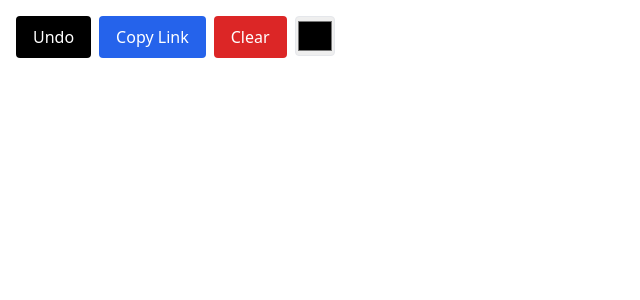
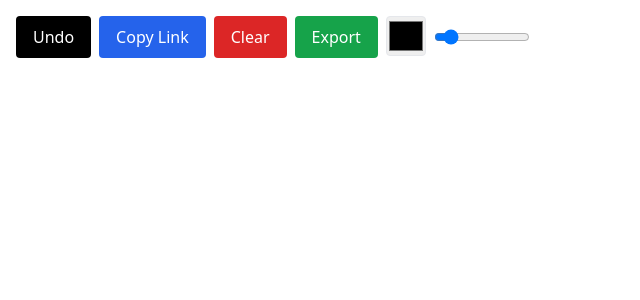
Before and after one commit to tess3r4c7/collaborative-whiteboard, a React app in the folder frontend/: page /room/1 in a window 1280 px wide. Shown: the top 300 px of the page, without its empty margins (0-640 px from the left). Built offline with nearby package versions, Linux system fonts and the light colour scheme; no server answers; the HTML template or start-up script is replaced by a standard one.

Commit message:
sync existing strokes for new users joining a room

```diff
--- a/frontend/src/Whiteboard.tsx
+++ b/frontend/src/Whiteboard.tsx
@@ -11,11 +11,12 @@ type Stroke = {
   userId: string;
   points: Point[];
   color: string;
+  width: number;
 };
 
 const Whiteboard = () => {
   const canvasRef = useRef<HTMLCanvasElement | null>(null);
-  const ctxRef = useRef<CanvasRenderingContext2D | null>(null)
+  const ctxRef = useRef<CanvasRenderingContext2D | null>(null);
 
   const [isDrawing, setIsDrawing] = useState(false);
 
@@ -26,6 +27,7 @@ const Whiteboard = () => {
   const pointBuffer = useRef<Point[]>([]);
 
   const [color, setColor] = useState("#000000");
+  const [width, setWidth] = useState(2);
 
   const { roomId } = useParams();
 
@@ -52,10 +54,11 @@ const Whiteboard = () => {
   }, []);
 
   useEffect(() => {
-    socket.on("start", ({x, y, color}) => {
+    socket.on("start", ({x, y, color, width}) => {
         const ctx = ctxRef.current;
         if (!ctx) return;
 
+        ctx.lineWidth = width;
         ctx.strokeStyle = color;
         ctx.beginPath();
         ctx.moveTo(x, y);
@@ -76,6 +79,10 @@ const Whiteboard = () => {
       setStrokes((prev) => [...prev, stroke]);
     });
 
+    socket.on("loadStrokes", (strokes: Stroke[]) => {
+      setStrokes((prev) => [...prev, ...strokes]);
+    });
+
     socket.on("undoStroke", (strokeId: string) => {
       setStrokes((prev) => prev.filter((s) => s.id !== strokeId));
     });
@@ -88,6 +95,7 @@ const Whiteboard = () => {
         socket.off("start");
         socket.off("draw");
         socket.off("strokeComplete");
+        socket.off("loadStrokes");
         socket.off("undoStroke");
         socket.off("clearCanvas");
     };
@@ -113,6 +121,7 @@ const Whiteboard = () => {
       ctx.moveTo(stroke.points[0].x, stroke.points[0].y);
 
       ctx.strokeStyle = stroke.color;
+      ctx.lineWidth = stroke.width;
 
       for (let i = 1; i < stroke.points.length; i++) {
         ctx.lineTo(stroke.points[i].x, stroke.points[i].y);
@@ -138,12 +147,13 @@ const Whiteboard = () => {
       userId: socket.id || "local",
       points: [{x, y}],
       color: color,
+      width: width,
     };
 
     currentStroke.current = newStroke;
     pointBuffer.current = [];
 
-    socket.emit("start", {x, y, color});
+    socket.emit("start", {x, y, color, width});
   };
 
   const draw = (e: React.MouseEvent<HTMLCanvasElement>) => {
@@ -155,6 +165,7 @@ const Whiteboard = () => {
     const x = e.nativeEvent.offsetX
     const y = e.nativeEvent.offsetY
 
+    ctx.lineWidth = width;
     ctx.strokeStyle = color;
 
     ctx.lineTo(x, y);
@@ -231,6 +242,16 @@ const Whiteboard = () => {
     socket.emit("clearCanvas");
   };
 
+  const exportImage = () => {
+    const canvas = canvasRef.current;
+    if (!canvas) return;
+
+    const link = document.createElement("a");
+    link.download = "whiteboard.png";
+    link.href = canvas.toDataURL("image/png");
+    link.click();
+  };
+
   return (
     <div className="relative w-screen h-screen overflow-hidden">
       <div className="absolute top-4 left-4 z-10 flex gap-2">
@@ -255,11 +276,27 @@ const Whiteboard = () => {
           Clear
         </button>
 
+        <button
+          onClick={exportImage}
+          className="bg-green-600 text-white px-4 py-2 rounded"
+        >
+          Export
+        </button>
+
         <input
           type="color"
           value={color}
           onChange={(e) => setColor(e.target.value)}
           className="w-10 h-10 border rounded"
+        />
+
+        <input
+          type="range"
+          value={width}
+          min="1"
+          max="10"
+          onChange={(e) => setWidth(Number(e.target.value))}
+          className="w-24"
         />
       </div>
 
```
Also changed, not shown: 1 other file (tests, documents, lock files or other folders).
